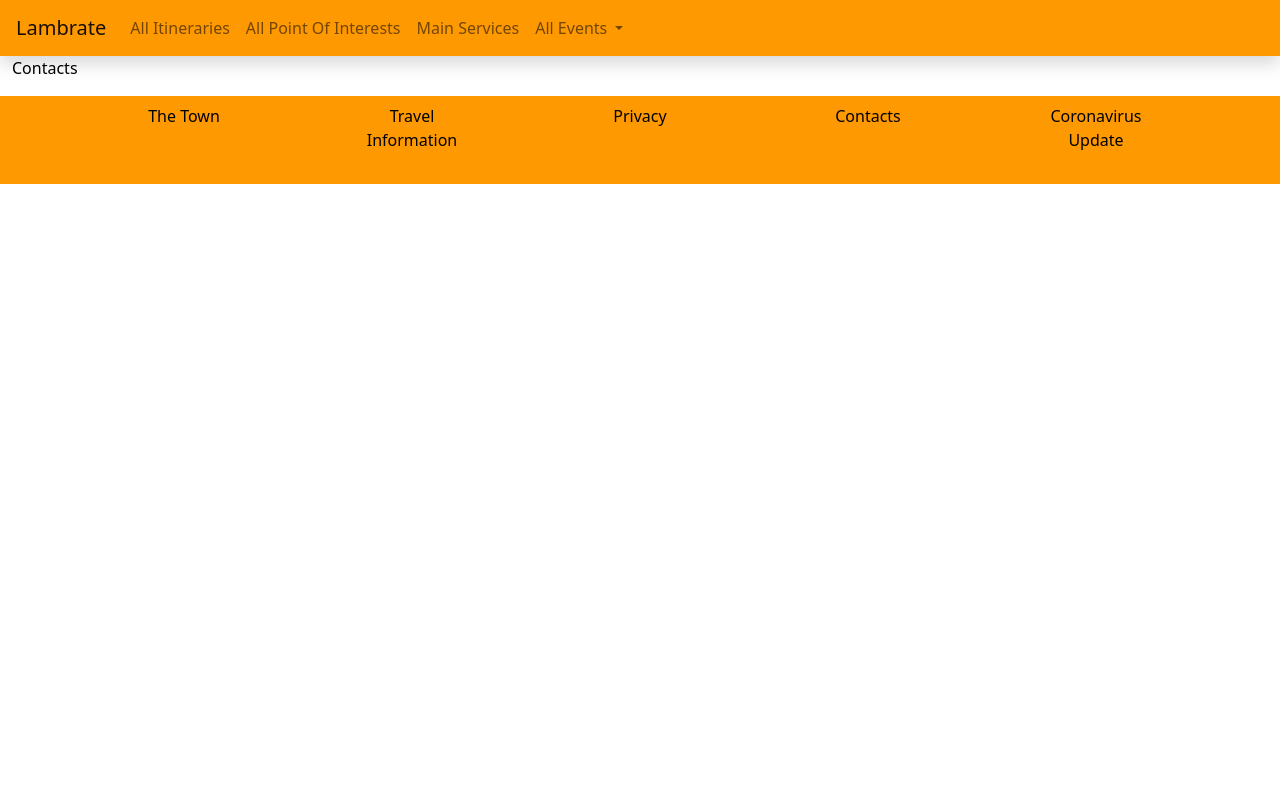
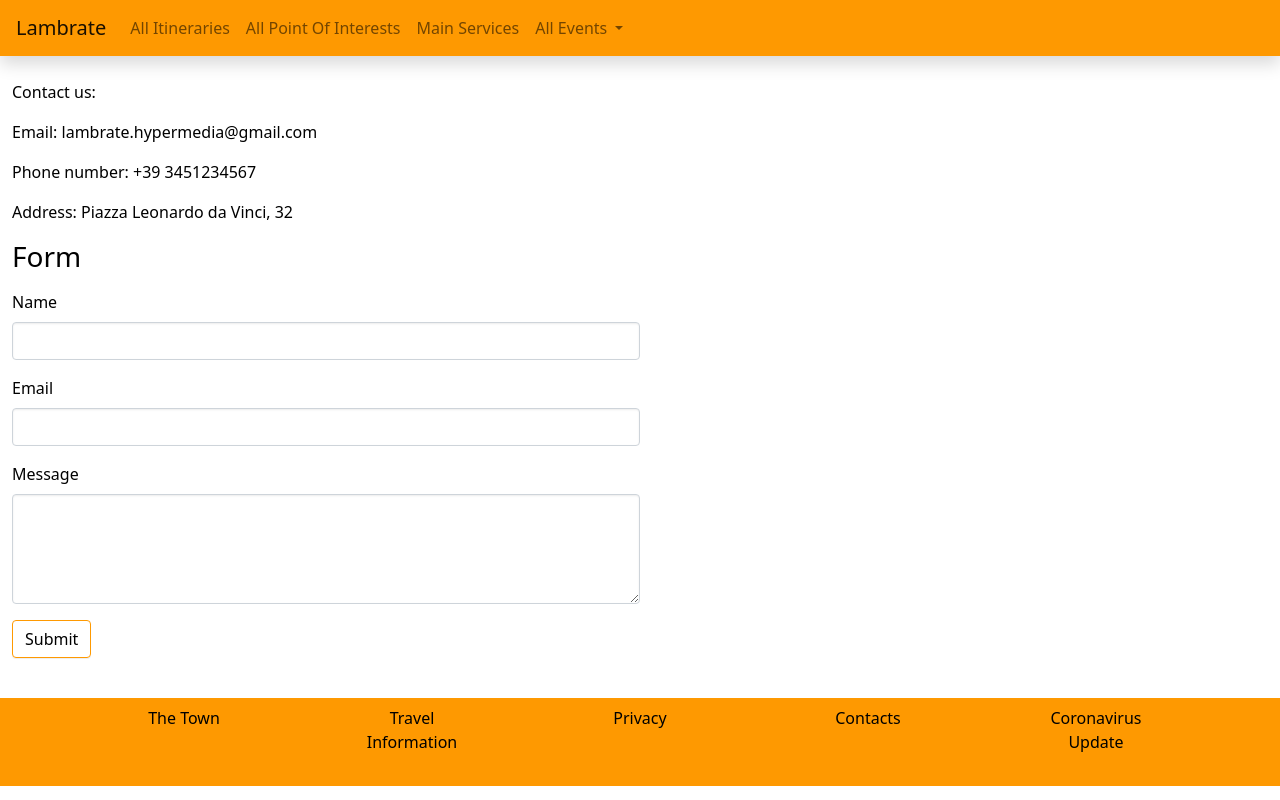
Before and after one commit to amangabba/HYPE-GabbaPanseriNumeroliSanti, a Nuxt app: page /Contacts in a window 1280 px wide. Built offline with nearby package versions, Linux system fonts and the light colour scheme.

Commit message:
Updates page Contacts.vue

```diff
--- a/pages/Contacts.vue
+++ b/pages/Contacts.vue
@@ -1,10 +1,39 @@
 <template>
-    <div>Contacts</div>
+    <!-- Wrapper container -->
+    <div class="container py-4">
+        <div class="mb-3">Contact us:</div>
+        <div class="mb-3">Email: lambrate.hypermedia@gmail.com</div>
+        <div class="mb-3">Phone number: +39 3451234567</div>
+        <div class="mb-3">Address: Piazza Leonardo da Vinci, 32</div>
+        <h3 class="mb-3">Form</h3>
+        <!-- Bootstrap 5 starter form -->
+        <form>
+            <div class="mb-3">
+                <label class="form-label">Name</label>
+                <input type="text" class="form-control w-50">
+            </div>
+            <div class="mb-3">
+                <label class="form-label">Email</label>
+                <input type="email" class="form-control w-50">
+            </div>
+            <div class="mb-3">
+                <label class="form-label">Message</label>
+                <textarea class="form-control w-50" rows="4"></textarea>
+            </div>
+            <!--ToDo: chiedi come si fa per implementare la funzione che restituisce la stringa di conferma-->
+            <button type="submit" class="btn btn-primary" onclick="submitForm()">Submit</button>
+        </form>
+    </div>
 </template>
 
 <script>
 export default {
-    name: "Contacts"
+    name: "Contacts",
+    methods: {
+        submitForm() {
+            window.alert("Your message has been delivered")
+        }
+    }
 }
 </script>
 
```
Also changed, not shown: 2 other files (tests, documents, lock files or other folders).
